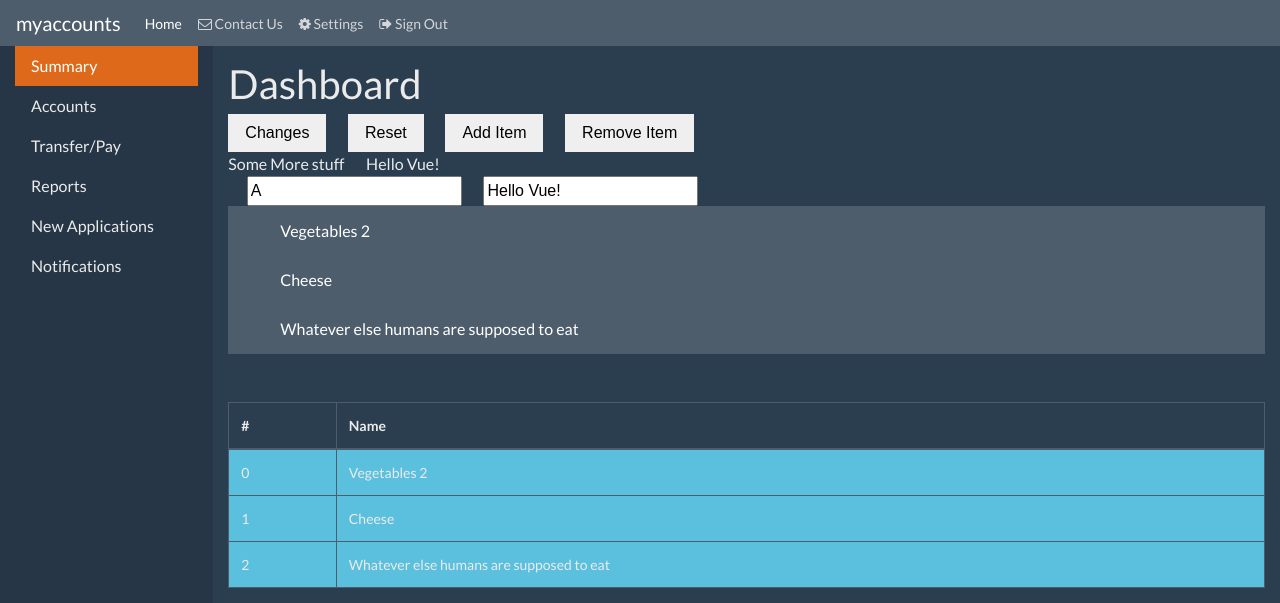
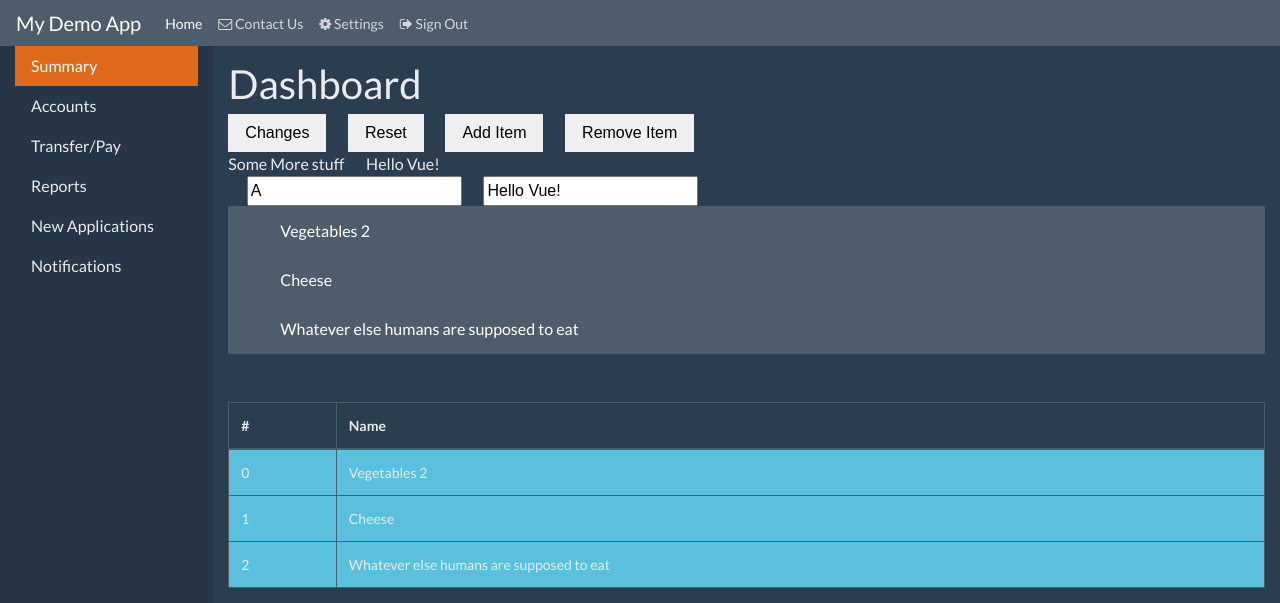
Before and after one commit to yohanswanepoel/django-openshift-js, a Django app: page /myaccounts/ in a window 1280 px wide. Shown: the top 603 px of the page. Run offline with Django 3.2, Linux system fonts and the light colour scheme; the visitor is signed in with stand-in values (Sample User, id 1); parts of the project's set-up code (start-up, migrations or seed data) failed here and were passed over; some libraries are stand-ins or nearby versions.

Commit message:
Changing the title

```diff
--- a/myaccounts/templates/base.html
+++ b/myaccounts/templates/base.html
@@ -36,7 +36,7 @@
         <button class="navbar-toggler navbar-toggler-right" type="button" data-toggle="collapse" data-target="#navbarSupportedContent" aria-controls="navbarSupportedContent" aria-expanded="false" aria-label="Toggle navigation">
           <span class="navbar-toggler-icon"></span>
         </button>
-        <a class="navbar-brand" href="{% url 'myaccounts:home' %}">myaccounts</a>
+        <a class="navbar-brand" href="{% url 'myaccounts:home' %}">My Demo App</a>
 
         <div class="collapse navbar-collapse" id="navbarSupportedContent">
           <ul class="navbar-nav mr-auto">
```
